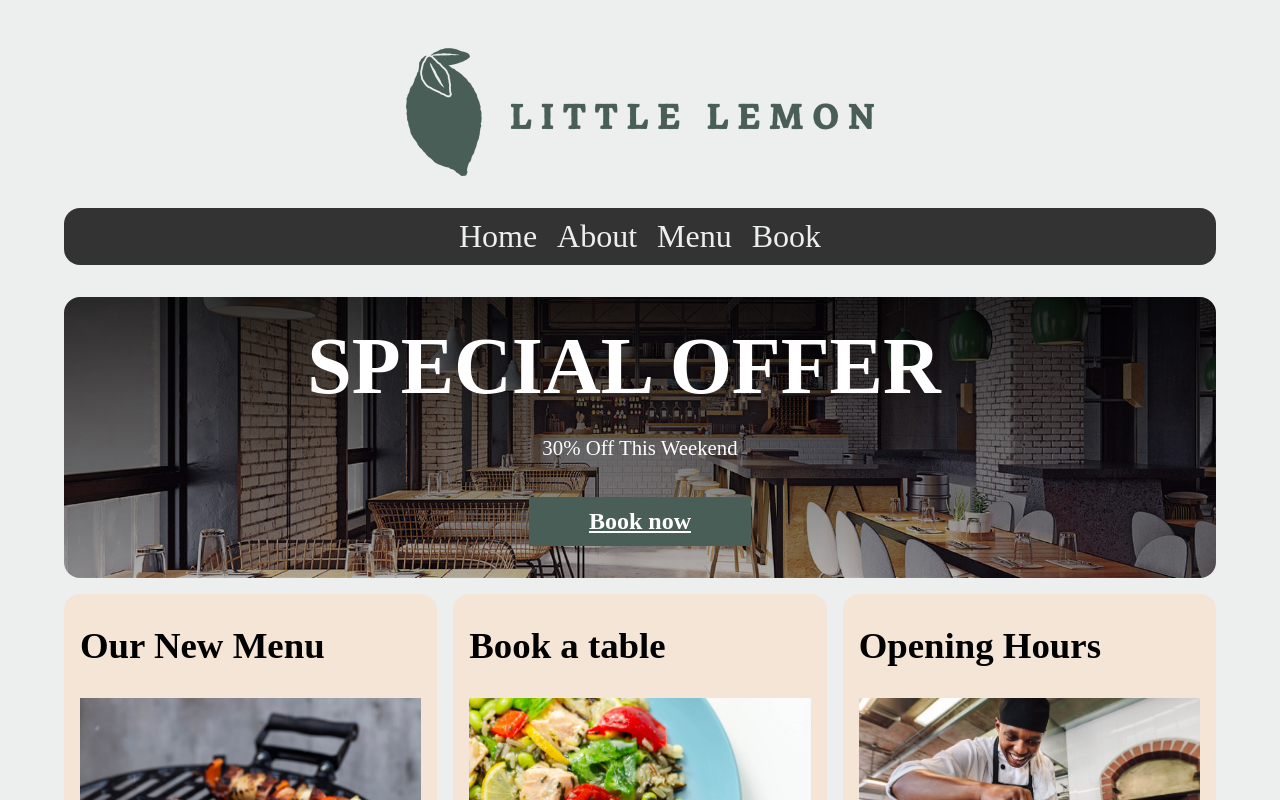
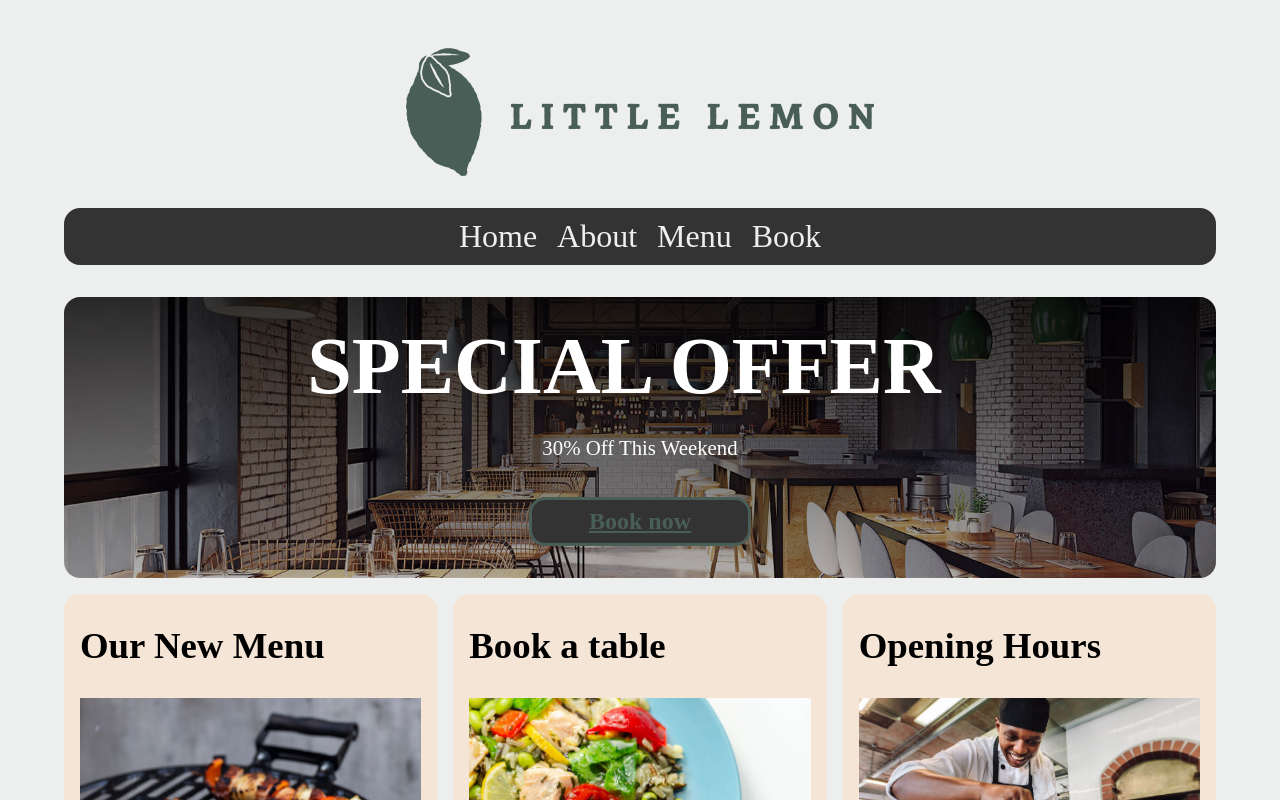
Before and after one commit to oislen/LittleLemonReact, a React (Create React App) app: page / in a window 1280 px wide. In both pictures the pointer is over the link "Book now". Shown: the top 800 px of the page. Built offline with nearby package versions, Linux system fonts and the light colour scheme; no server answers.

Commit message:
Updated styling for hero button

```diff
--- a/src/App.css
+++ b/src/App.css
@@ -148,11 +148,13 @@ main article {
     outline: none;
     text-decoration: none;
     margin: 1rem;
+    border-radius: 1rem;
 }
 
 .cta:hover {
-    color:#fff;
-    background:#495E57;
+    color: #495e57;
+    text-decoration: underline;
+    background:#333;
     border: 3px solid #495E57;
   }
 
```
